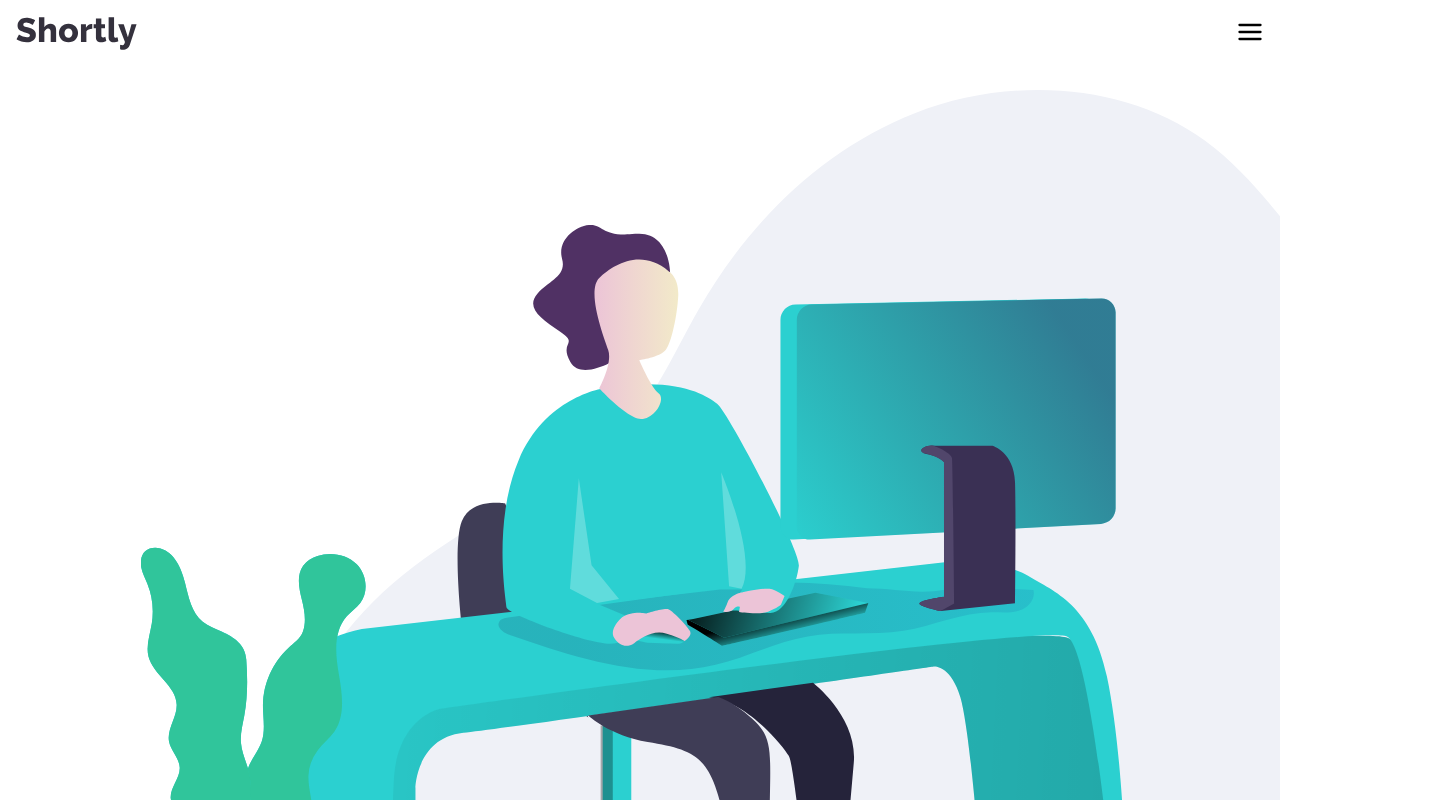
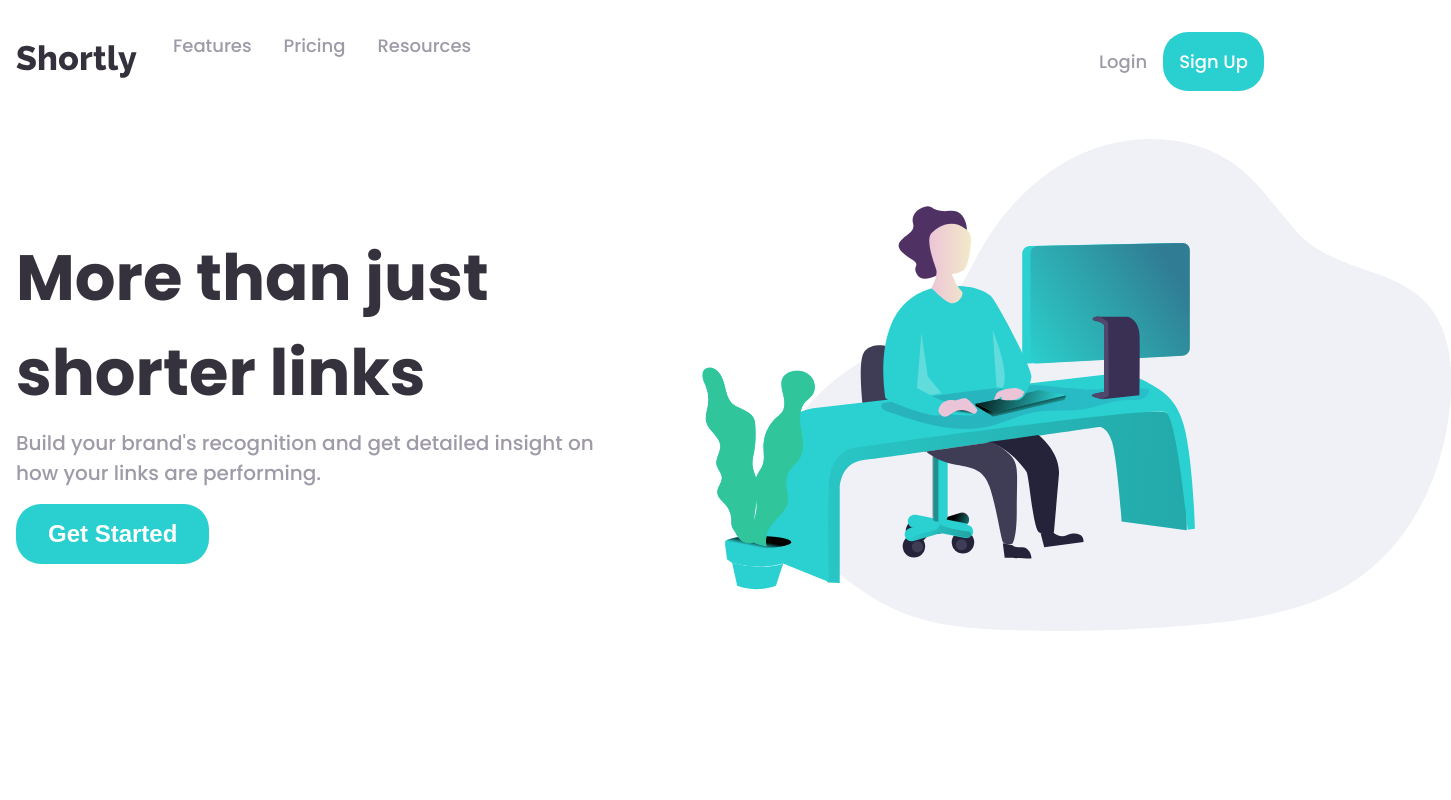
Before and after one commit to pokrywa1/url-shortening, a React (Create React App) app: page / in a window 1280 px wide. Shown: the top 800 px of the page, 1451 px wide, since content can reach past the window. Built offline with nearby package versions, Linux system fonts and the light colour scheme.

Commit message:
add responsivity to nav and header

```diff
--- a/src/components/Header.js
+++ b/src/components/Header.js
@@ -4,15 +4,17 @@ import workingImg from '../images/illustration-working.svg';
 const Header = () => {
   return (
     <HeaderStyles>
-      <div>
+      <ImgContainerStyles>
         <img src={workingImg} alt="" />
-      </div>
+      </ImgContainerStyles>
+      <ContentHeaderStyles>
         <h1>More than just shorter links</h1>
         <p>
           Build your brand's recognition and get detailed insight on how your
           links are performing.
         </p>
         <button>Get Started</button>
+      </ContentHeaderStyles>
     </HeaderStyles>
   );
 };
@@ -23,12 +25,30 @@ const HeaderStyles = styled.header`
   position: relative;
   overflow: hidden;
   padding: 1rem;
-  div {
+  @media only screen and (min-width: 768px) {
+    display: grid;
+    align-items: center;
+    grid-template-columns: 1fr 1fr;
+    grid-template-areas: 'left right';
+    max-width: 1440px;
+    margin: 0 auto;
+  }
+  @media only screen and (min-width: 768px) {
+    overflow: visible;
+  }
+`;
+
+const ImgContainerStyles = styled.div`
   transform: translateX(10%);
   img {
     width: 120%;
   }
+  @media only screen and (min-width: 768px) {
+    grid-area: right;
   }
+`;
+
+const ContentHeaderStyles = styled.div`
   h1 {
     margin-top: 1rem;
     text-align: center;
@@ -43,7 +63,7 @@ const HeaderStyles = styled.header`
     background-color: var(--color-primary-cyan);
     border: none;
     color: white;
-    padding: 12px 24px;
+    padding: 16px 32px;
     margin: 1rem auto;
     text-align: center;
     text-decoration: none;
@@ -51,5 +71,35 @@ const HeaderStyles = styled.header`
     font-weight: bold;
     border-radius: 25px;
     display: block;
+    transition: 0.4s;
+    cursor: pointer;
+  }
+  button:hover {
+    background-color: var(--color-neutral-gray);
+  }
+  @media only screen and (min-width: 768px) {
+    grid-area: left;
+    h1 {
+      text-align: left;
+    }
+    p {
+      text-align: left;
+    }
+    button {
+      margin: 1rem 0 0 0;
+    }
+  }
+  @media only screen and (min-width: 1040px) {
+    grid-area: left;
+    h1 {
+      font-size: 4rem;
+    }
+    p {
+      text-align: left;
+      font-size: 1.25rem;
+    }
+    button {
+      font-size: 1.5rem;
+    }
   }
 `;
--- a/src/components/Nav.js
+++ b/src/components/Nav.js
@@ -15,11 +15,15 @@ const Nav = () => {
         <FiMenu></FiMenu>
       </BarIconStyles>
       <ListStyles show={showBar}>
-        <li>Features</li>
-        <li>Pricing</li>
-        <li>Resources</li>
-        <li>Login</li>
-        <li>Sign Up</li>
+        <div>
+          <li>Features</li>
+          <li>Pricing</li>
+          <li>Resources</li>
+        </div>
+        <LoginButtonStyles>
+          <li>Login</li>
+          <li>Sign Up</li>
+        </LoginButtonStyles>
       </ListStyles>
     </NavStyles>
   );
@@ -31,15 +35,38 @@ const NavStyles = styled.nav`
   display: flex;
   justify-content: space-between;
   align-items: center;
-  margin: 1rem;
+  padding: 1rem;
   position: relative;
   z-index: 2;
+  @media only screen and (min-width: 768px) {
+    max-width: 1440px;
+    margin: 0 auto;
+    img {
+      display: block;
+    }
+  }
 `;
+
 const BarIconStyles = styled.div`
   font-size: 1.75rem;
   transition: 0.4;
   color: ${({ show }) =>
     show ? 'var(--color-neutral-grayish-violet)' : 'black'};
+  @media only screen and (min-width: 768px) {
+    display: none;
+  }
+`;
+const LoginButtonStyles = styled.div`
+  li:last-child {
+    border-radius: 25px;
+    background-color: var(--color-primary-cyan);
+    color: white;
+    transition: 0.4s;
+  }
+  li:last-child:hover {
+    background-color: var(--color-neutral-grayish-violet);
+    color: white;
+  }
 `;
 
 const ListStyles = styled.ul`
@@ -61,10 +88,7 @@ const ListStyles = styled.ul`
     padding: 1rem;
     cursor: pointer;
   }
-  li:last-child {
-    border-radius: 25px;
-    background-color: var(--color-primary-cyan);
-  }
+
   li:nth-child(3) {
     position: relative;
     margin-bottom: 2rem;
@@ -79,4 +103,33 @@ const ListStyles = styled.ul`
 
     border-top: 0.5px solid var(--color-neutral-grayish-violet);
   }
+
+  @media only screen and (min-width: 768px) {
+    position: static;
+    transform: none;
+    background: none;
+    color: var(--color-neutral-grayish-violet);
+    display: flex;
+    align-items: center;
+    justify-content: space-between;
+    padding: 0;
+    width: 100%;
+    li {
+      transition: all 0.4s;
+    }
+    li:hover {
+      color: var(--color-primary-dark-violet);
+    }
+    li:nth-child(3) {
+      position: static;
+      margin-bottom: 0;
+    }
+    li:nth-child(3):after {
+      display: none;
+    }
+    div {
+      display: flex;
+      margin-left: 1.25rem;
+    }
+  }
 `;
--- a/src/index.css
+++ b/src/index.css
@@ -17,3 +17,10 @@ body {
   font-family: 'Poppins', sans-serif;
   font-size: 18px;
 }
+
+button {
+  background-color: var(--color-primary-cyan);
+}
+button:hover {
+  background-color: var(--color-neutral-gray);
+}
```
Also changed, not shown: 1 other file (tests, documents, lock files or other folders). Lines whose indentation alone changed are shown as unchanged.
